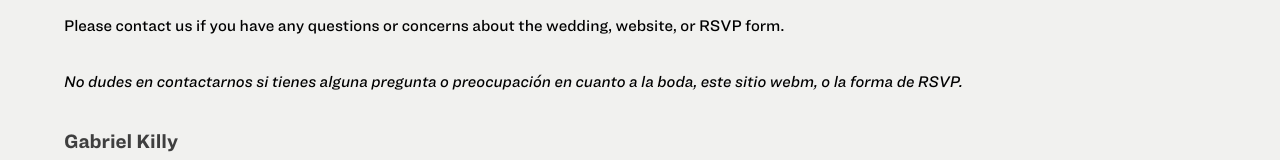
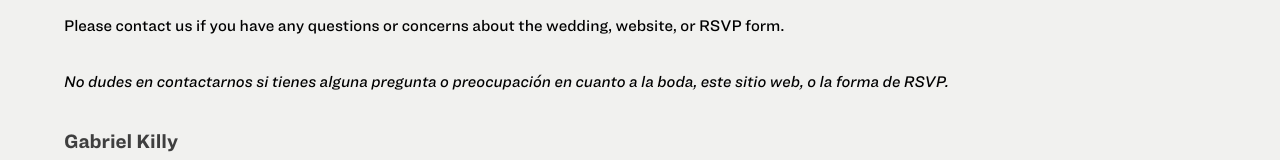
Before and after one commit to gabrielkilly/nabby-wedding, a Next.js app: page /contact in a window 1280 px wide. Shown: the part 189-349 px from the top of the page. Built offline with nearby package versions, Linux system fonts and the light colour scheme.

Commit message:
fix typo

```diff
--- a/pages/contact.tsx
+++ b/pages/contact.tsx
@@ -18,7 +18,7 @@ export default function Contact() {
           <div className='flex flex-col justify-center px-8 lg:px-16 gap-y-8 w-full mb-8'>
             <h2 className='mt-8'>Contact / <span className='italic'>Contacto</span></h2>
             <p className='p2'>Please contact us if you have any questions or concerns about the wedding, website, or RSVP form.</p>
-            <p className='p2 italic'>No dudes en contactarnos si tienes alguna pregunta o preocupación en cuanto a la boda, este sitio webm, o la forma de RSVP.</p>
+            <p className='p2 italic'>No dudes en contactarnos si tienes alguna pregunta o preocupación en cuanto a la boda, este sitio web, o la forma de RSVP.</p>
             <ContactSection
                 name='Gabriel Killy'
                 email='gabykilly@gmail.com'
```
